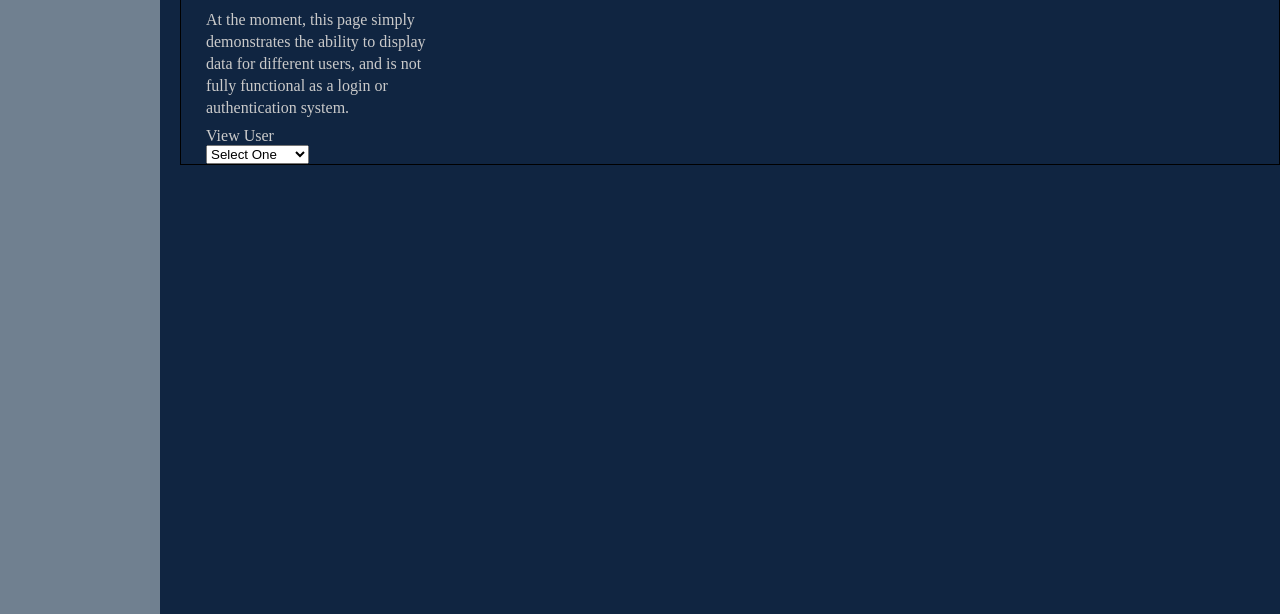
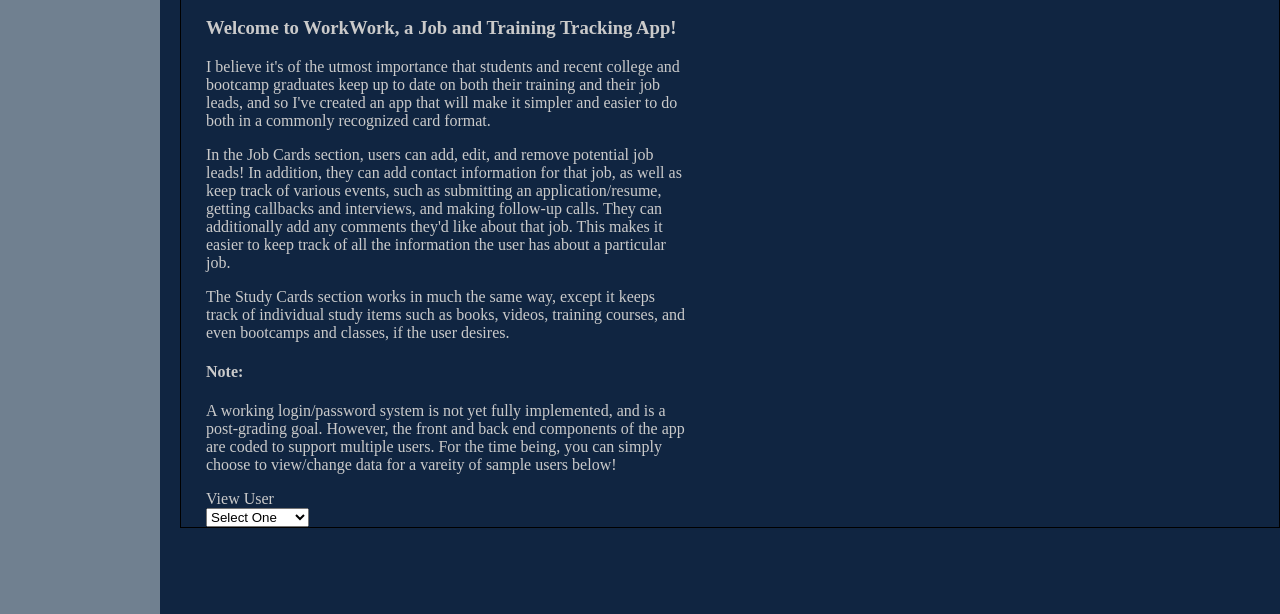
Before and after one commit to howe-jm/workwork-client, a React app: page / in a window 1280 px wide. Shown: the part 186-800 px from the top of the page. Built offline with nearby package versions, Linux system fonts and the light colour scheme.

Commit message:
Collapse element code added.

```diff
--- a/src/JobCard/JobCard.js
+++ b/src/JobCard/JobCard.js
@@ -1,7 +1,7 @@
 import React from 'react';
 import { format } from 'date-fns';
 import JobsContext from '../JobsContext';
-import Contacts from '../Contacts/Contacts';
+import JobContacts from '../JobContacts/JobContacts';
 import NewContact from '../NewContact/NewContact';
 
 import './JobCard.css';
@@ -19,6 +19,9 @@ export default class JobCard extends React.Component {
       newContactError: false,
       errorMsg: '',
     },
+    contactsCollapsed: false,
+    eventsCollapsed: false,
+    commentsCollasped: false,
   };
 
   eventsTiles = () => {
@@ -54,14 +57,6 @@ export default class JobCard extends React.Component {
     this.setState({ contacts: contactsObj });
   };
 
-  eventSubmitForm = () => {
-    return (
-      <div>
-        Event: <input value='' />
-      </div>
-    );
-  };
-
   addContactButtonListner = (id) => {
     this.setState({
       contacts: {
@@ -74,6 +69,11 @@ export default class JobCard extends React.Component {
       },
     });
     return this.context.cardsFunctions.handleAddContactButton(id);
+  };
+
+  handleCollapseContacts = () => {
+    console.log('Clicked!');
+    this.setState({ contactsCollapsed: !this.state.contactsCollapsed });
   };
 
   render() {
@@ -96,7 +96,11 @@ export default class JobCard extends React.Component {
             <h2>
               Contacts
               <div className='edit-icon'>
-                <img src={require('../images/down-arrow.png')} alt='Add new contact' />
+                <img
+                  src={require('../images/down-arrow.png')}
+                  onClick={() => this.handleCollapseContacts()}
+                  alt='Add new contact'
+                />
               </div>
             </h2>
           </div>
@@ -111,7 +115,7 @@ export default class JobCard extends React.Component {
             {addingContact ? (
               <NewContact cardId={this.props.card.id} />
             ) : (
-              <Contacts contacts={this.props.card.contacts} />
+              <JobContacts contacts={this.props.card.contacts} />
             )}
           </div>
           <div className='section-header'>
--- a/src/Contacts/Contacts.js
+++ b/src/JobContacts/JobContacts.js
@@ -5,7 +5,9 @@ export default class ContactsTiles extends React.Component {
   static contextType = JobsContext;
 
   render() {
-    return this.props.contacts.length === 0 ? (
+    return this.context.JobCardState.contactsCollapsed ? (
+      <div></div>
+    ) : this.props.contacts.length === 0 ? (
       <div className='no-contacts'>No contacts yet!</div>
     ) : (
       this.props.contacts.map((contact) =>
--- a/src/Login/Login.css
+++ b/src/Login/Login.css
@@ -1,7 +1,7 @@
-.login-page p {
-  line-height: 6px;
-}
-
 .login-page {
   margin-left: 25px;
 }
+
+.login-text {
+  width: 45%;
+}
--- a/src/Login/Login.js
+++ b/src/Login/Login.js
@@ -21,11 +21,34 @@ export default class Login extends React.Component {
     return (
       <section className='login-page'>
         <h2>User Login Page</h2>
-        <p>At the moment, this page simply</p>
-        <p>demonstrates the ability to display</p>
-        <p>data for different users, and is not</p>
-        <p>fully functional as a login or</p>
-        <p>authentication system.</p>
+        <div className='login-text'>
+          <h3>Welcome to WorkWork, a Job and Training Tracking App!</h3>
+          <p>
+            I believe it's of the utmost importance that students and recent college and
+            bootcamp graduates keep up to date on both their training and their job leads,
+            and so I've created an app that will make it simpler and easier to do both in
+            a commonly recognized card format.
+          </p>
+          <p>
+            In the Job Cards section, users can add, edit, and remove potential job leads!
+            In addition, they can add contact information for that job, as well as keep
+            track of various events, such as submitting an application/resume, getting
+            callbacks and interviews, and making follow-up calls. They can additionally
+            add any comments they'd like about that job. This makes it easier to keep
+            track of all the information the user has about a particular job.
+          </p>
+          <p>
+            The Study Cards section works in much the same way, except it keeps track of
+            individual study items such as books, videos, training courses, and even
+            bootcamps and classes, if the user desires.
+          </p>
+          <p>
+            <h4>Note:</h4> A working login/password system is not yet fully implemented,
+            and is a post-grading goal. However, the front and back end components of the
+            app are coded to support multiple users. For the time being, you can simply
+            choose to view/change data for a vareity of sample users below!
+          </p>
+        </div>
         <label>
           View User
           <div>
```
Also changed, not shown: src/JobContacts/JobContacts.css (added), src/JobEvents/JobEvents.css (added), src/JobEvents/JobEvents.js (added).
